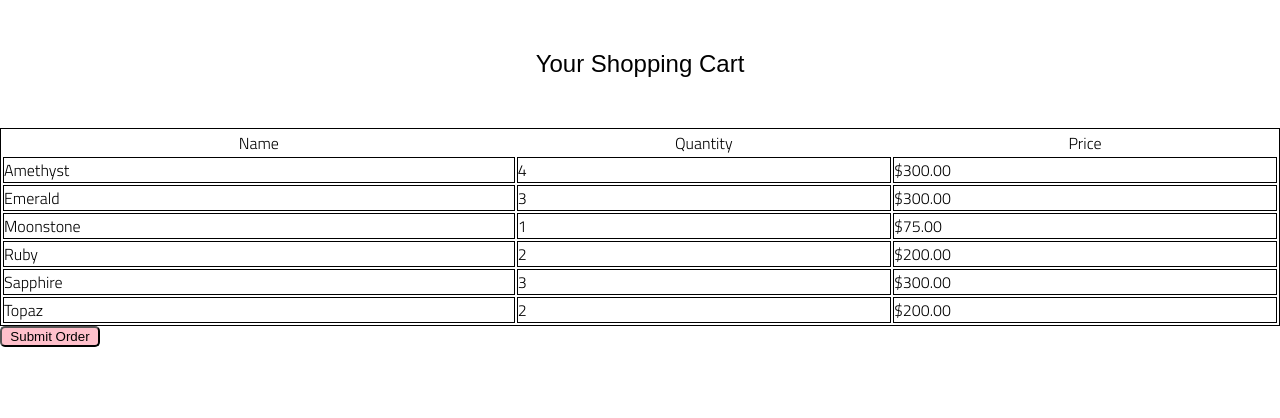
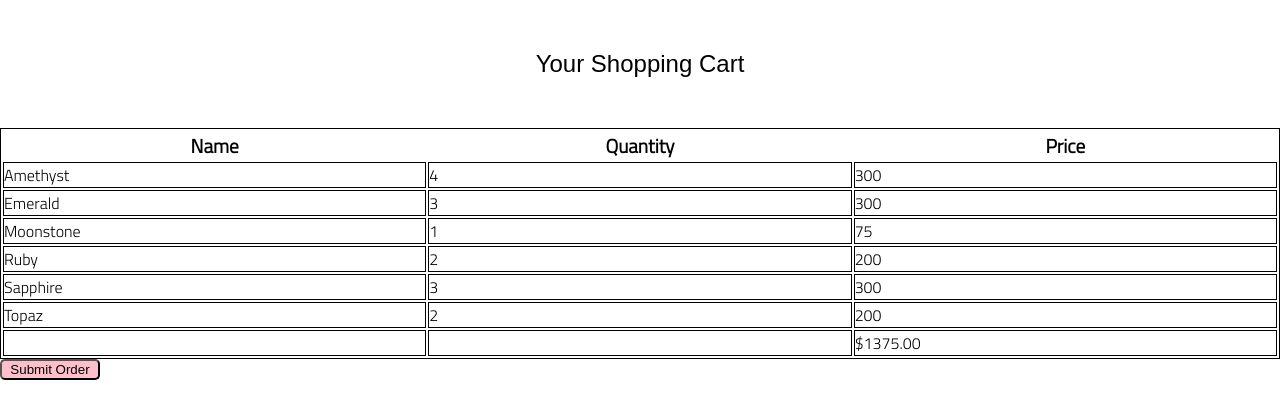
Before and after one commit to austin-summerlin/lab-06-productpage, a plain HTML site: page Cart/index.html in a window 1280 px wide. Drawn offline with Linux system fonts and the light colour scheme.

Commit message:
cart operational

```diff
--- a/Cart/cart.js
+++ b/Cart/cart.js
@@ -2,19 +2,27 @@ import { gems } from '../gems-data.js';
 import { findById } from '../utils.js';
 import { cart } from './cart-data.js';
 import { createTableRow } from '../utils.js';
-// import { calOrderTotal } from '../utils.js';
+import { calOrderTotal } from '../utils.js';
 
 const table = document.querySelector('table');
 
 for (let cartItem of cart) {
     const matchingGem = findById(gems, cartItem.id);
 
-
     const tr = createTableRow(cartItem, matchingGem);
 
     table.append(tr);
+
+    // const totalRow = createTableRow(cartItem, matchingGem);
+
+    // table.append(totalRow);
+
+    // const sumTotalRow = calOrderTotal(cart, gems);
+
+    // table.append(sumTotalRow);
+
 }
 
-    // const totalRow = calOrderTotal(cart, gems);
+const sumTotalRow = calOrderTotal(cart, gems);
 
-    // table.append(totalRow);
+table.append(sumTotalRow);
--- a/styles/style.css
+++ b/styles/style.css
@@ -66,8 +66,17 @@ a {
 table {
     width: 100%;
     border: solid 1px black;
+
 }
+
 
 td {
     border: solid 1px black;
+    width: 200px;
 }
+
+
+thead{
+    font-weight: 800;
+    font-size: 1.2rem;
+}
--- a/utils.js
+++ b/utils.js
@@ -45,25 +45,16 @@ export function makeGemLi(gems) {
     return li;
 }
 
-
 export function createTableRow(someCartItem, someGems) {
     const tr = document.createElement('tr');
     const tdName = document.createElement('td');
+    const tdQuantity = document.createElement('td');
     const tdPrice = document.createElement('td');
-    const tdQuantity = document.createElement('td');
+    const total = someGems.price * someCartItem.quantity;
 
     tdName.textContent = someGems.name;
     tdQuantity.textContent = someCartItem.quantity;
-    const total = someGems.price * someCartItem.quantity;
-
-    const config = {
-        currency: 'USD',
-        style: 'currency',
-    };
-
-    const totalAsUSD = total.toLocaleString('en-US', config);
-    tdPrice.textContent = totalAsUSD;
-
+    tdPrice.textContent = total;
     tr.append(tdName, tdQuantity, tdPrice);
 
     return tr;
@@ -90,5 +81,4 @@ export function calOrderTotal(cartArray, gemsArray) {
     tr.append(td1, td2, td3);
 
     return tr;
-
 }
```
Also changed, not shown: test/example.test.js (+1 -16 lines).
